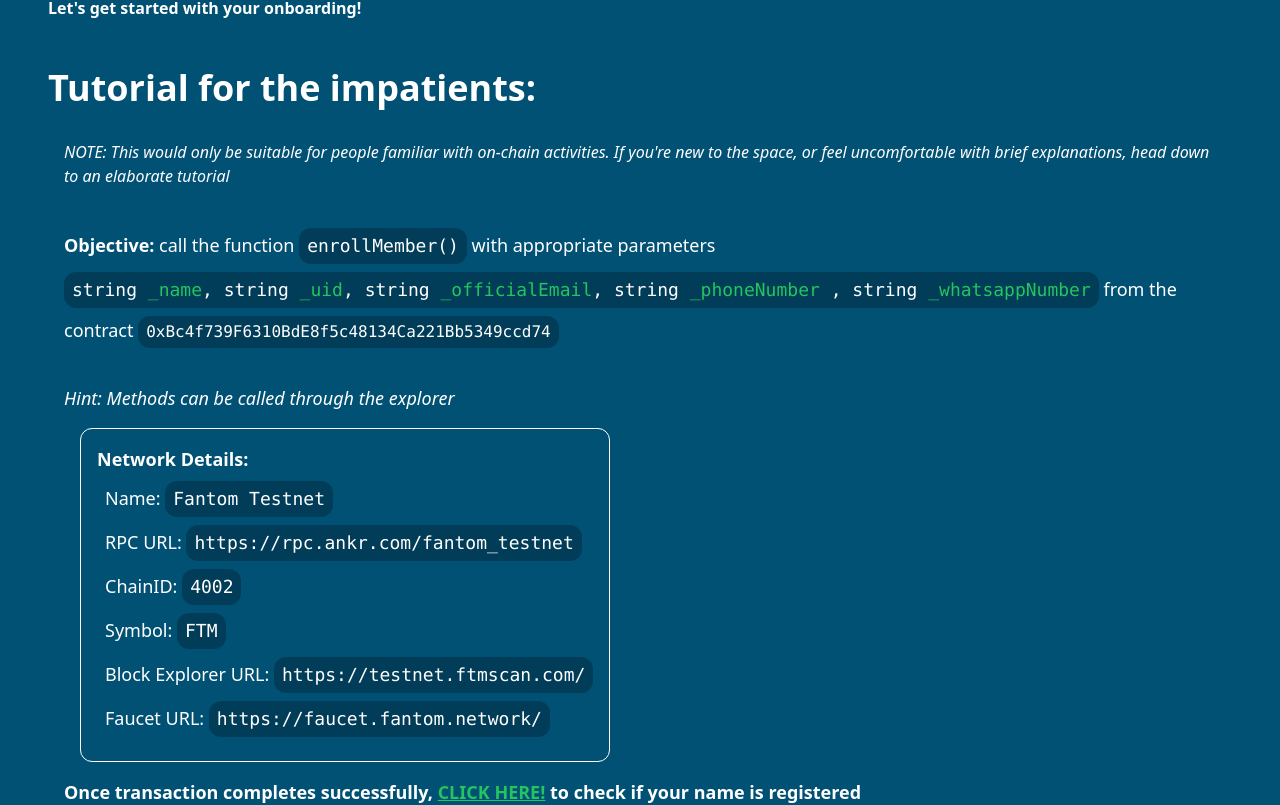
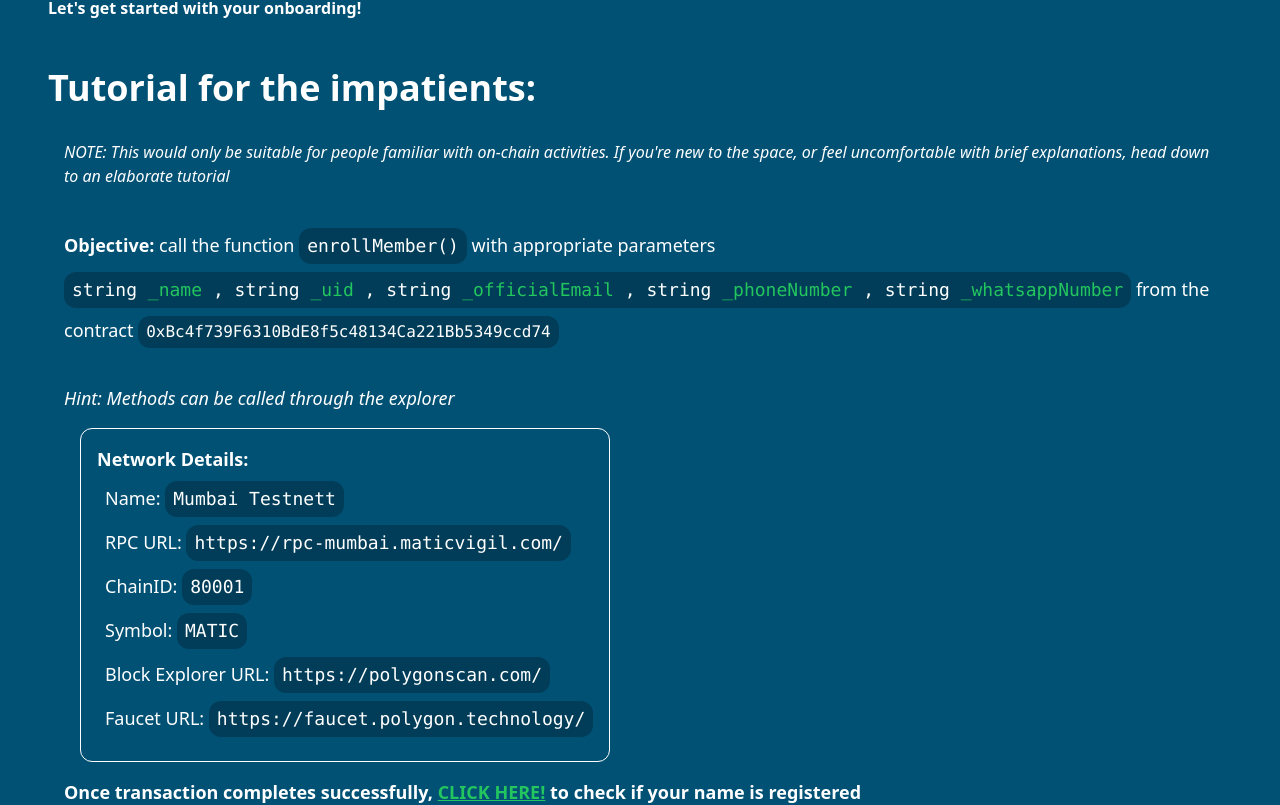
Before and after one commit to shaansundar/DAO-Community-Enroll-Platform, an Angular app: page / in a window 1280 px wide. Shown: the part 956-1761 px from the top of the page. Built offline with nearby package versions, Linux system fonts and the light colour scheme.

Commit message:
frotend changes

```diff
--- a/src/app/home/home.component.html
+++ b/src/app/home/home.component.html
@@ -7,118 +7,285 @@
       </div>
       <img src="../assets/vitlogo.png" class="h-10 md:h-full" alt="">
     </div> -->
-    <div class="w-full text-white max-w-7xl my-16 flex flex-col items-center md:items-start justify-start px-4">
+  <div
+    class="w-full text-white max-w-7xl my-16 flex flex-col items-center md:items-start justify-start px-4"
+  >
     <h1 class="text-lg">Hey There!👋</h1>
-      <p class="text-lg text-center md:text-left mt-8">Thanks a lot for showing interest in the DAO Community. It wouldn't be possible for us to
-        bring this revolutionary idea up and running if you aren't a part of it. Decentralization and Inclusion is the
-        core value around which a DAO survives!🤗</p>
+    <p class="text-lg text-center md:text-left mt-8">
+      Thanks a lot for showing interest in the DAO Community. It wouldn't be
+      possible for us to bring this revolutionary idea up and running if you
+      aren't a part of it. Decentralization and Inclusion is the core value
+      around which a DAO survives!🤗
+    </p>
     <p class="text-lg mt-8">Now, let's get you onboarded!💼</p>
-      <h1 class="text-3xl text-center md:text-left font-bold mt-16">What we expect in you:</h1>
+    <h1 class="text-3xl text-center md:text-left font-bold mt-16">
+      What we expect in you:
+    </h1>
     <ul class="py-4 text-center md:text-left">
       <li class="my-2 ml-2">🔎 Googling</li>
       <li class="my-2 ml-2">📚 Willingness to learn</li>
-        <li class="my-2 ml-2">🧩 Basic idea of Chrome Extensions and Cryptography (Optional)</li>
+      <li class="my-2 ml-2">
+        🧩 Basic idea of Chrome Extensions and Cryptography (Optional)
+      </li>
       <li class="my-2 ml-2">🏛️ Belief in Democracy</li>
       <li class="my-2 ml-2">💫 Never-ending supply of enthusiasm</li>
     </ul>
-      <h1 class="text-3xl text-center md:text-left font-bold mt-8">What you can expect from us:</h1>
+    <h1 class="text-3xl text-center md:text-left font-bold mt-8">
+      What you can expect from us:
+    </h1>
     <ul class="py-4 text-center md:text-left">
-        <li class="my-2 ml-2">🔗 Work Experience in the Blockchain & Web3 domain</li>
+      <li class="my-2 ml-2">
+        🔗 Work Experience in the Blockchain & Web3 domain
+      </li>
       <li class="my-2 ml-2">⚖️ Equal and unbiased treatment of all members</li>
-        <li class="my-2 ml-2">🔓 Exposure to next-generation of Organizational Structures</li>
-        <li class="my-2 ml-2">🌐 Interactions with global leaders in the space</li>
-        <li class="my-2 ml-2">💰 Bountiful reward in governance tokens for every contribution</li>
+      <li class="my-2 ml-2">
+        🔓 Exposure to next-generation of Organizational Structures
+      </li>
+      <li class="my-2 ml-2">
+        🌐 Interactions with global leaders in the space
+      </li>
+      <li class="my-2 ml-2">
+        💰 Bountiful reward in governance tokens for every contribution
+      </li>
     </ul>
-      <h1 class="text-base font-bold mt-8">Let's get started with your onboarding!</h1>
-      <h1 class="text-4xl text-center md:text-left font-bold mt-12">Tutorial for the impatients:</h1>
-      <div class="text-lg px-4 flex flex-col max-w-full items-center md:items-start justify-start mt-8 font-bold">
-        <h1 class="italic text-center md:text-left text-base font-normal">NOTE: This would only be suitable for people familiar with on-chain
-          activities.
-          If you're new to the space, or feel uncomfortable with brief explanations, head down to an elaborate tutorial
+    <h1 class="text-base font-bold mt-8">
+      Let's get started with your onboarding!
     </h1>
-        <br>
+    <h1 class="text-4xl text-center md:text-left font-bold mt-12">
+      Tutorial for the impatients:
+    </h1>
+    <div
+      class="text-lg px-4 flex flex-col max-w-full items-center md:items-start justify-start mt-8 font-bold"
+    >
+      <h1 class="italic text-center md:text-left text-base font-normal">
+        NOTE: This would only be suitable for people familiar with on-chain
+        activities. If you're new to the space, or feel uncomfortable with brief
+        explanations, head down to an elaborate tutorial
+      </h1>
+      <br />
       <div class="text-lg mt-2 max-w-full text-center md:text-left font-normal">
         <b>Objective:</b> call the function
-          <h1 class="font-mono inline-block my-1 font-thin bg-black rounded-xl p-1 px-2 bg-opacity-25">enrollMember()</h1>
+        <h1
+          class="font-mono inline-block my-1 font-thin bg-black rounded-xl p-1 px-2 bg-opacity-25"
+        >
+          enrollMember()
+        </h1>
         with appropriate parameters
-          <h1 class="font-mono inline-block my-1 font-thin bg-black rounded-xl p-1 px-2 bg-opacity-25">string <h1
-              class="text-green-500 inline">_name</h1>, string <h1 class="text-green-500 inline">_uid</h1>, string <h1
-              class="text-green-500 inline">_officialEmail</h1>, string <h1 class="text-green-500 inline">_phoneNumber
-            </h1>, string <h1 class="text-green-500 inline">_whatsappNumber</h1>
+        <h1
+          class="font-mono inline-block my-1 font-thin bg-black rounded-xl p-1 px-2 bg-opacity-25"
+        >
+          string
+          <h1 class="text-green-500 inline">_name</h1>
+          , string
+          <h1 class="text-green-500 inline">_uid</h1>
+          , string
+          <h1 class="text-green-500 inline">_officialEmail</h1>
+          , string
+          <h1 class="text-green-500 inline">_phoneNumber</h1>
+          , string
+          <h1 class="text-green-500 inline">_whatsappNumber</h1>
         </h1>
         from the contract
-          <h1 class="font-mono inline-block text-xs md:text-base my-1 font-thin bg-black rounded-xl p-1 px-2 bg-opacity-25">{{address}}</h1>
+        <h1
+          class="font-mono inline-block text-xs md:text-base my-1 font-thin bg-black rounded-xl p-1 px-2 bg-opacity-25"
+        >
+          {{ address }}
+        </h1>
       </div>
-        <h1 class="font-extralight text-center md:text-left italic mt-8">Hint: Methods can be called through the explorer</h1>
-        <div class="text-base md:text-lg mt-4 p-4 mx-4 border border-white rounded-xl font-normal">
+      <h1 class="font-extralight text-center md:text-left italic mt-8">
+        Hint: Methods can be called through the explorer
+      </h1>
+      <div
+        class="text-base md:text-lg mt-4 p-4 mx-4 border border-white rounded-xl font-normal"
+      >
         <b>Network Details:</b>
         <ul>
-            <li class="my-2 ml-2">Name: <h1
-                class="font-mono inline-block font-thin bg-black rounded-xl p-1 px-2 bg-opacity-25">Fantom Testnet</h1>
+          <li class="my-2 ml-2">
+            Name:
+            <h1
+              class="font-mono inline-block font-thin bg-black rounded-xl p-1 px-2 bg-opacity-25"
+            >
+              Mumbai Testnett
+            </h1>
           </li>
-            <li class="my-2 ml-2">RPC URL: <h1
-                class="font-mono inline-block font-thin bg-black rounded-xl p-1 px-2 bg-opacity-25">
-                https://rpc.ankr.com/fantom_testnet </h1>
+          <li class="my-2 ml-2">
+            RPC URL:
+            <h1
+              class="font-mono inline-block font-thin bg-black rounded-xl p-1 px-2 bg-opacity-25"
+            >
+              https://rpc-mumbai.maticvigil.com/
+            </h1>
           </li>
-            <li class="my-2 ml-2">ChainID: <h1
-                class="font-mono inline-block font-thin bg-black rounded-xl p-1 px-2 bg-opacity-25">4002</h1>
+          <li class="my-2 ml-2">
+            ChainID:
+            <h1
+              class="font-mono inline-block font-thin bg-black rounded-xl p-1 px-2 bg-opacity-25"
+            >
+              80001
+            </h1>
           </li>
-            <li class="my-2 ml-2">Symbol: <h1
-                class="font-mono inline-block font-thin bg-black rounded-xl p-1 px-2 bg-opacity-25">FTM</h1>
+          <li class="my-2 ml-2">
+            Symbol:
+            <h1
+              class="font-mono inline-block font-thin bg-black rounded-xl p-1 px-2 bg-opacity-25"
+            >
+              MATIC
+            </h1>
           </li>
-            <li class="my-2 ml-2">Block Explorer URL: <h1
-                class="font-mono inline-block font-thin bg-black rounded-xl p-1 px-2 bg-opacity-25">
-                https://testnet.ftmscan.com/</h1>
+          <li class="my-2 ml-2">
+            Block Explorer URL:
+            <h1
+              class="font-mono inline-block font-thin bg-black rounded-xl p-1 px-2 bg-opacity-25"
+            >
+              https://polygonscan.com/
+            </h1>
           </li>
-            <li class="my-2 ml-2">Faucet URL: <h1
-                class="font-mono inline-block font-thin bg-black rounded-xl p-1 px-2 bg-opacity-25">
-                https://faucet.fantom.network/</h1>
+          <li class="my-2 ml-2">
+            Faucet URL:
+            <h1
+              class="font-mono inline-block font-thin bg-black rounded-xl p-1 px-2 bg-opacity-25"
+            >
+              https://faucet.polygon.technology/
+            </h1>
           </li>
         </ul>
       </div>
-        <h1 class="mt-4 text-center md:text-left text-white">Once transaction completes successfully, <a routerLink="/enrolled" class="font-bold text-green-500 uppercase underline">click here!</a> to check if your name is registered</h1>
+      <h1 class="mt-4 text-center md:text-left text-white">
+        Once transaction completes successfully,
+        <a
+          routerLink="/enrolled"
+          class="font-bold text-green-500 uppercase underline"
+          >click here!</a
+        >
+        to check if your name is registered
+      </h1>
     </div>
-      <h1 class="text-4xl text-center md:text-left font-bold mt-12">Elaborate Tutorial:</h1>
+    <h1 class="text-4xl text-center md:text-left font-bold mt-12">
+      Elaborate Tutorial:
+    </h1>
     <ol class="m-4 text-center md:text-left">
-        <li>1. Download Metamask (or any EVM wallet that suits you) from the <a class="underline font-bold"
-            href="https://chrome.google.com/webstore/detail/metamask/nkbihfbeogaeaoehlefnkodbefgpgknn">Chrome Web
-            Store</a> (PC) or <a class="underline font-bold" href="https://metamask.app.link/bxwkE8oF99">Play Store</a>/
-          <a class="underline font-bold" href="https://metamask.app.link/skAH3BaF99">App Store</a> (Mobile)</li> <br>
-        <li>2. Follow the instructions, and take a backup. <br><br>
-          <h1 class="italic text-sm"> Please note: Do not share your private key with anyone. It may cause a loss of funds
-          </h1> <br>
+      <li>
+        1. Download Metamask (or any EVM wallet that suits you) from the
+        <a
+          class="underline font-bold"
+          href="https://chrome.google.com/webstore/detail/metamask/nkbihfbeogaeaoehlefnkodbefgpgknn"
+          >Chrome Web Store</a
+        >
+        (PC) or
+        <a
+          class="underline font-bold"
+          href="https://metamask.app.link/bxwkE8oF99"
+          >Play Store</a
+        >/
+        <a
+          class="underline font-bold"
+          href="https://metamask.app.link/skAH3BaF99"
+          >App Store</a
+        >
+        (Mobile)
       </li>
-        <li>3. Connect to a custom RPC as shown in this tutorial: <a class="font-bold underline"
-            href="https://docs.fantom.foundation/tutorials/set-up-metamask-testnet">CLICK HERE!</a></li> <br>
-        <li>4. Head over to the official faucet page to get some free testing crypto: <a class="font-bold underline"
-            href="https://faucet.fantom.network/">CLICK HERE!</a> </li> <br>
-        <li>5. Open up the Fantom testnet block explorer (look around this page for the link 😜), and search for the
-          contract address mentioned in objective</li><br>
-        <li>6. Find and head over to contract section. Click on Write</li><br>
-        <li>7. Connect your wallet (Use walletconnect if downloaded on mobile)</li><br>
-        <li>8. Fill the parameters of <h1
-            class="font-mono inline-block my-1 font-thin bg-black rounded-xl p-1 px-2 bg-opacity-25">enrollMember()</h1>
-          function, and send!</li><br>
-        <li>9. The network will deduct some fees for transacting, but don't worry, it's free crypto</li><br>
-        <li>10. Once transaction completes successfully, <a routerLink="/enrolled" class="font-bold text-green-500 uppercase underline">click here!</a> to check if your name is registered
+      <br />
+      <li>
+        2. Follow the instructions, and take a backup. <br /><br />
+        <h1 class="italic text-sm">
+          Please note: Do not share your private key with anyone. It may cause a
+          loss of funds
+        </h1>
+        <br />
+      </li>
+      <li>
+        3. Connect to a custom RPC as shown in this tutorial:
+        <a
+          class="font-bold underline"
+          href="https://docs.fantom.foundation/tutorials/set-up-metamask-testnet"
+          >CLICK HERE!</a
+        >
+      </li>
+      <br />
+      <li>
+        4. Head over to the official faucet page to get some free testing
+        crypto:
+        <a class="font-bold underline" href="https://faucet.fantom.network/"
+          >CLICK HERE!</a
+        >
+      </li>
+      <br />
+      <li>
+        5. Open up the Fantom testnet block explorer (look around this page for
+        the link 😜), and search for the contract address mentioned in objective
+      </li>
+      <br />
+      <li>6. Find and head over to contract section. Click on Write</li>
+      <br />
+      <li>
+        7. Connect your wallet (Use walletconnect if downloaded on mobile)
+      </li>
+      <br />
+      <li>
+        8. Fill the parameters of
+        <h1
+          class="font-mono inline-block my-1 font-thin bg-black rounded-xl p-1 px-2 bg-opacity-25"
+        >
+          enrollMember()
+        </h1>
+        function, and send!
+      </li>
+      <br />
+      <li>
+        9. The network will deduct some fees for transacting, but don't worry,
+        it's free crypto
+      </li>
+      <br />
+      <li>
+        10. Once transaction completes successfully,
+        <a
+          routerLink="/enrolled"
+          class="font-bold text-green-500 uppercase underline"
+          >click here!</a
+        >
+        to check if your name is registered
       </li>
     </ol>
     <h1 class="text-4xl font-bold mt-12">Contact 📞</h1>
-      <h1 class="my-4 text-center md:text-left">Contact the Coordinators if you complete the challenge successfully, or run into some issues.. We are here to
-        help! </h1>
+    <h1 class="my-4 text-center md:text-left">
+      Contact the Coordinators if you complete the challenge successfully, or
+      run into some issues.. We are here to help!
+    </h1>
     <ul class="text-center md:text-left">
-        <li class="my-8 text-xl">Shaan Sundar:
+      <li class="my-8 text-xl">
+        Shaan Sundar:
         <ul>
-            <li class="my-2 ml-2 text-base">WhatsApp: <a href="https://wa.me/919993431675" class="underline">+91 99934 31675</a></li>
+          <li class="my-2 ml-2 text-base">
+            WhatsApp:
+            <a href="https://wa.me/919993431675" class="underline"
+              >+91 99934 31675</a
+            >
+          </li>
           <li class="my-2 ml-2 text-base">Instagram: @notthatsundar</li>
-            <li class="my-2 ml-2 text-base">Linkedin: <a href="https://linkedin.com/in/notthatsundar" class="underline">https://linkedin.com/in/notthatsundar</a></li>
+          <li class="my-2 ml-2 text-base">
+            Linkedin:
+            <a href="https://linkedin.com/in/notthatsundar" class="underline"
+              >https://linkedin.com/in/notthatsundar</a
+            >
+          </li>
         </ul>
       </li>
-        <li class="my-8 text-xl">Shreyas Sai:
+      <li class="my-8 text-xl">
+        Shreyas Sai:
         <ul>
-            <li class="my-2 ml-2 text-base">WhatsApp: <a href="https://wa.me/919663380203" class="underline">+91 96633 80203</a></li>
+          <li class="my-2 ml-2 text-base">
+            WhatsApp:
+            <a href="https://wa.me/919663380203" class="underline"
+              >+91 96633 80203</a
+            >
+          </li>
           <li class="my-2 ml-2 text-base">Instagram: @_shreyas_sai_</li>
-            <li class="my-2 ml-2 text-base">Linkedin: <a href="https://www.linkedin.com/in/shreyas-sai/" class="underline">https://www.linkedin.com/in/shreyas-sai/</a></li>
+          <li class="my-2 ml-2 text-base">
+            Linkedin:
+            <a href="https://www.linkedin.com/in/shreyas-sai/" class="underline"
+              >https://www.linkedin.com/in/shreyas-sai/</a
+            >
+          </li>
         </ul>
       </li>
     </ul>
```
Lines whose indentation alone changed are shown as unchanged.
